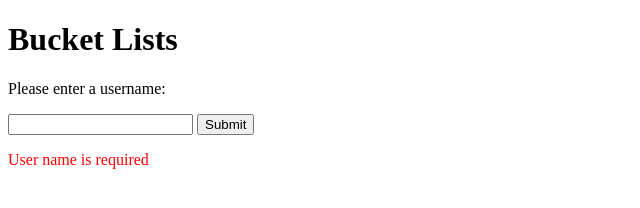
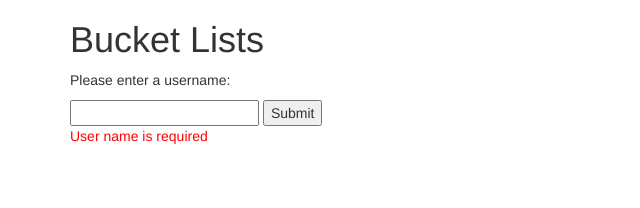
Before and after one commit to antcho92/Bucket-List, a website: page client/index.html in a window 1280 px wide. Shown: the whole page, without its empty margins (0-640 px from the left). Drawn offline with nearby package versions, Linux system fonts and the light colour scheme; some packages are replaced by stand-ins of ours; no server answers.

Commit message:
started working with bootstrap

```diff
--- a/bower.json
+++ b/bower.json
@@ -18,6 +18,7 @@
   "dependencies": {
     "angular": "^1.5.8",
     "angular-route": "^1.5.8",
-    "angular-messages": "^1.5.8"
+    "angular-messages": "^1.5.8",
+    "bootstrap": "^3.3.7"
   }
 }
--- a/client/index.html
+++ b/client/index.html
@@ -2,7 +2,7 @@
 <html ng-app='app'>
   <head>
     <meta charset="utf-8">
-    <title>MEAN Blackbelt Assignment</title>
+    <title>Bucket Lists</title>
     <script src="angular/angular.js" charset="utf-8"></script>
     <script src="angular-route/angular-route.js" charset="utf-8"></script>
     <script src="angular-messages/angular-messages.js" charset="utf-8"></script>
@@ -12,12 +12,12 @@
     <script src="assets/controllers/loginController.js" charset="utf-8"></script>
     <script src="assets/controllers/dashboardController.js" charset="utf-8"></script>
     <script src="assets/controllers/userController.js" charset="utf-8"></script>
-    <link rel="stylesheet" href="assets/css/master.css" media="screen" title="no title">
+    <link rel="stylesheet" href="bootstrap/dist/css/bootstrap.css">
+    <link rel="stylesheet" href="assets/css/master.css" media="screen" title="custom css">
   </head>
-  <body>
+  <body class='container'>
     <h1>Bucket Lists</h1>
     <div ng-view>
-
     </div>
   </body>
 </html>
```
Also changed, not shown: README.md.
